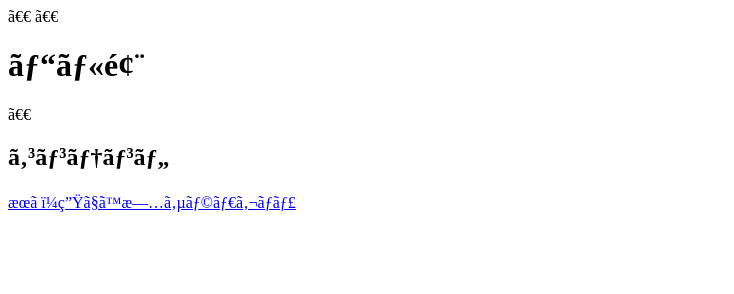
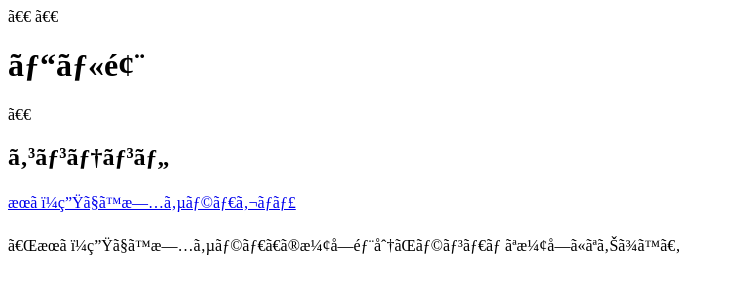
Before and after one commit to byonezu/byonezu, a plain HTML site: page index.html in a window 1280 px wide. Shown: the whole page, without its empty margins (0-734 px from the left). Drawn offline with Linux system fonts and the light colour scheme.

Commit message:
Update index.html

```diff
--- a/index.html
+++ b/index.html
@@ -3,11 +3,12 @@
 <head>
 　<meta charset=”UTF-8″>
 　<meta http-equiv=”X-UA-Compatible” content=”IE=edge”>
-<title>パホイホイ溶岩 VS アア溶岩</title>
+<title>ビル風</title>
 </head>
 <body>
 <h1>ビル風</h1>
 　<h2>コンテンツ</h2>
   <p><a href="./gacha.html">朝だ！生です旅サラダガチャ</a></p>
+  <p>「朝だ！生です旅サラダ」の漢字部分がランダムな漢字になります。</p>
 </body>
 </html>
```
